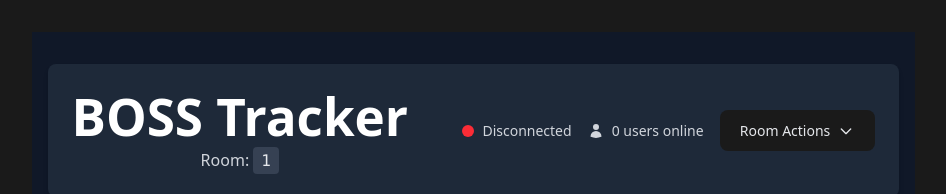
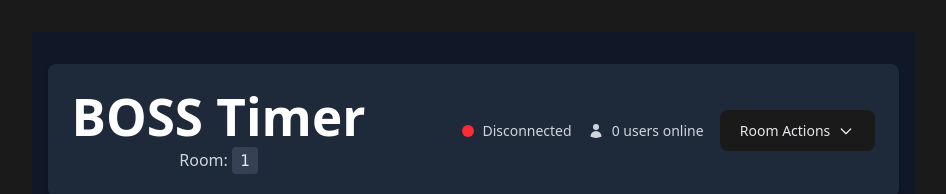
Before and after one commit to jaaoStudio/boss-timer, a Vue app in the folder frontend/: page /room/1 in a window 1280 px wide. Shown: the top 194 px of the page, without its empty margins (167-1113 px from the left). Built offline with nearby package versions, Linux system fonts and the light colour scheme; no server answers.

Commit message:
update: change web tiltle

```diff
--- a/frontend/index.html
+++ b/frontend/index.html
@@ -4,7 +4,7 @@
     <meta charset="UTF-8" />
     <link rel="icon" type="image/svg+xml" href="/vite.svg" />
     <meta name="viewport" content="width=device-width, initial-scale=1.0" />
-    <title>BOSS Tracker</title>
+    <title>BOSS Timer</title>
   </head>
   <body>
     <div id="app"></div>
--- a/frontend/src/components/AppHeader.vue
+++ b/frontend/src/components/AppHeader.vue
@@ -2,7 +2,7 @@
   <div class="bg-gray-800 rounded-lg shadow-md p-6 mb-6">
     <div class="flex items-center justify-between">
       <div>
-        <h1 class="text-3xl font-bold text-white">BOSS Tracker</h1>
+        <h1 class="text-3xl font-bold text-white">BOSS Timer</h1>
         <p class="text-gray-300 mt-1">Room: <span class="font-mono bg-gray-700 text-gray-200 px-2 py-1 rounded">{{ roomId }}</span></p>
       </div>
       <div class="flex items-center space-x-4">
```
